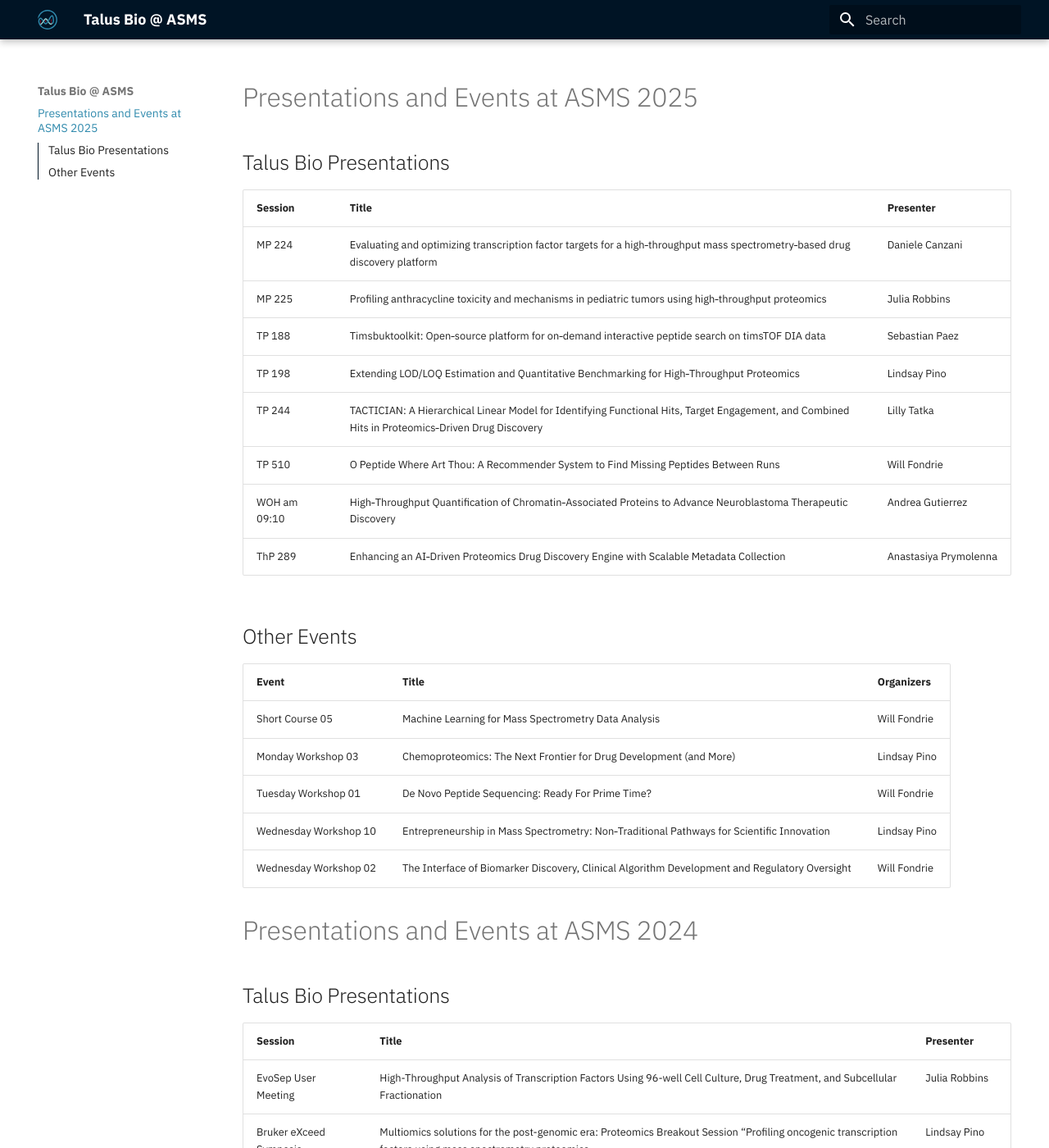
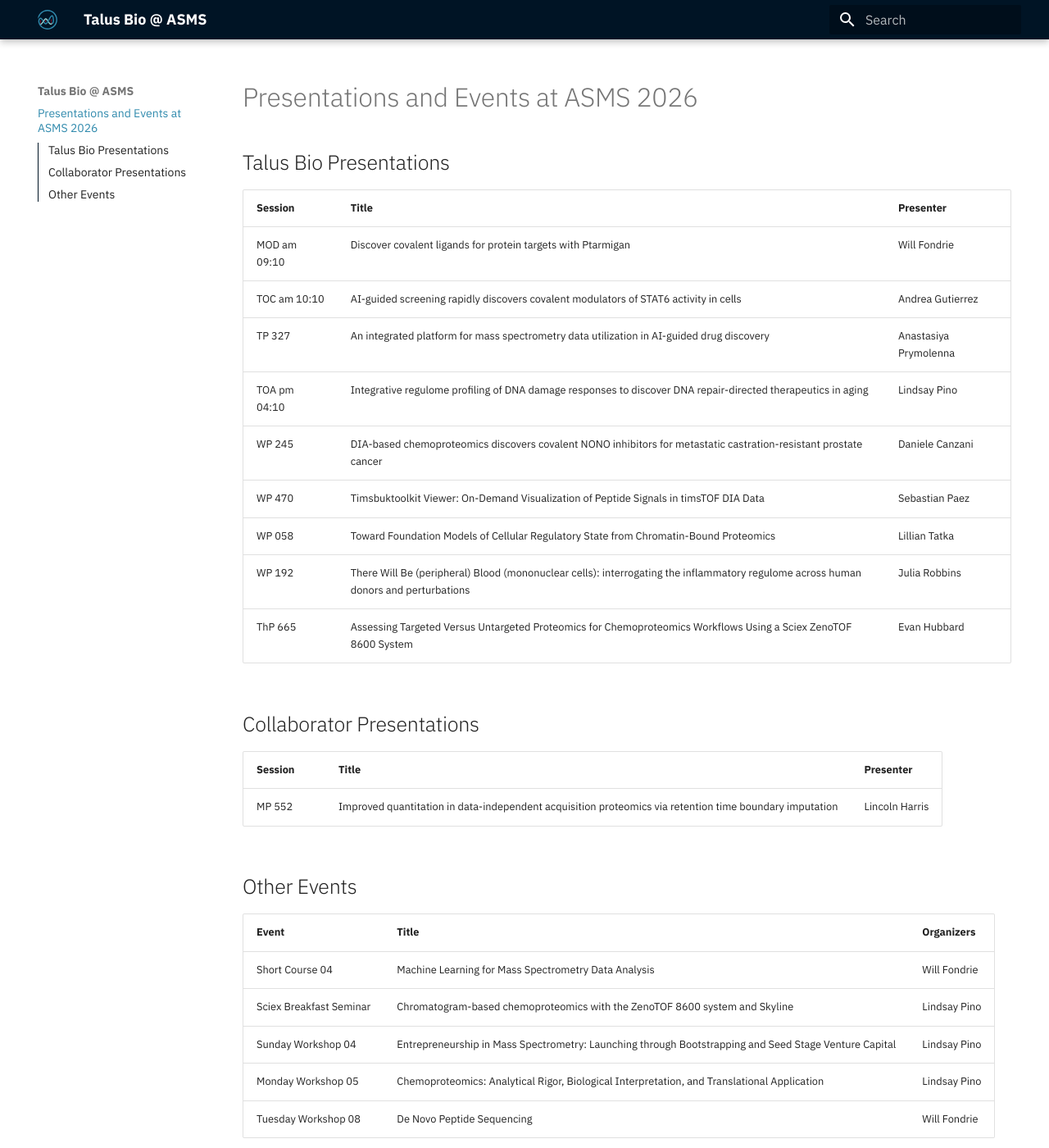
Before and after one commit to TalusBio/talusbio-at-asms, an MkDocs documentation site: the page built from docs/index.md, in a window 1280 px wide and 1400 px high. Shown: the whole window at 82% size. Built offline with MkDocs 1.6.1 and Material for MkDocs 9.7.7, drawn with Linux system fonts in a browser that asks for light colours.

Commit message:
Add ASMS 2026 presentations and events information
Added details about Talus Bio's presentations and events at ASMS 2026, including session titles, presenters, and other related events.

```diff
--- a/docs/index.md
+++ b/docs/index.md
@@ -1,6 +1,39 @@
 ---
 description: "See what Talus Bio is up to at the American Society for Mass Spectrometry annual conference."
 ---
+
+# Presentations and Events at ASMS 2026
+
+## Talus Bio Presentations
+
+| Session      | Title                                                                                                                                    | Presenter             |
+| ------------- | ---------------------------------------------------------------------------------------------------------------------------------------- | --------------------- |
+| MOD am 09:10    | Discover covalent ligands for protein targets with Ptarmigan                                                                             | Will Fondrie          |
+| TOC am 10:10    | AI-guided screening rapidly discovers covalent modulators of STAT6 activity in cells                                                     | Andrea Gutierrez      |
+| TP 327        | An integrated platform for mass spectrometry data utilization in AI-guided drug discovery                                                | Anastasiya Prymolenna |
+| TOA pm 04:10    | Integrative regulome profiling of DNA damage responses to discover DNA repair-directed therapeutics in aging                             | Lindsay Pino          |
+| WP 245        | DIA-based chemoproteomics discovers covalent NONO inhibitors for metastatic castration-resistant prostate cancer                         | Daniele Canzani       |
+| WP 470        | Timsbuktoolkit Viewer: On-Demand Visualization of Peptide Signals in timsTOF DIA Data                                                    | Sebastian Paez        |
+| WP 058        | Toward Foundation Models of Cellular Regulatory State from Chromatin-Bound Proteomics                                                    | Lillian Tatka         |
+| WP 192        | There Will Be (peripheral) Blood (mononuclear cells): interrogating the inflammatory regulome across human donors and perturbations     | Julia Robbins         |
+| ThP 665       | Assessing Targeted Versus Untargeted Proteomics for Chemoproteomics Workflows Using a Sciex ZenoTOF 8600 System                         | Evan Hubbard          |
+
+## Collaborator Presentations
+
+| Session | Title                                                                                   | Presenter       |
+|---------|-----------------------------------------------------------------------------------------|-----------------|
+| MP 552     | Improved quantitation in data-independent acquisition proteomics via retention time boundary imputation | Lincoln Harris     |
+
+## Other Events
+
+| Event                     | Title                                                                                              | Organizers   |
+| ------------------------- | -------------------------------------------------------------------------------------------------- | ------------ |
+| Short Course 04           | Machine Learning for Mass Spectrometry Data Analysis                                               | Will Fondrie |
+| Sciex Breakfast Seminar   | Chromatogram-based chemoproteomics with the ZenoTOF 8600 system and Skyline                        | Lindsay Pino |
+| Sunday Workshop 04        | Entrepreneurship in Mass Spectrometry: Launching through Bootstrapping and Seed Stage Venture Capital | Lindsay Pino |
+| Monday Workshop 05        | Chemoproteomics: Analytical Rigor, Biological Interpretation, and Translational Application        | Lindsay Pino |
+| Tuesday Workshop 08       | De Novo Peptide Sequencing                                                                         | Will Fondrie |
+
 
 # Presentations and Events at ASMS 2025
 
```
